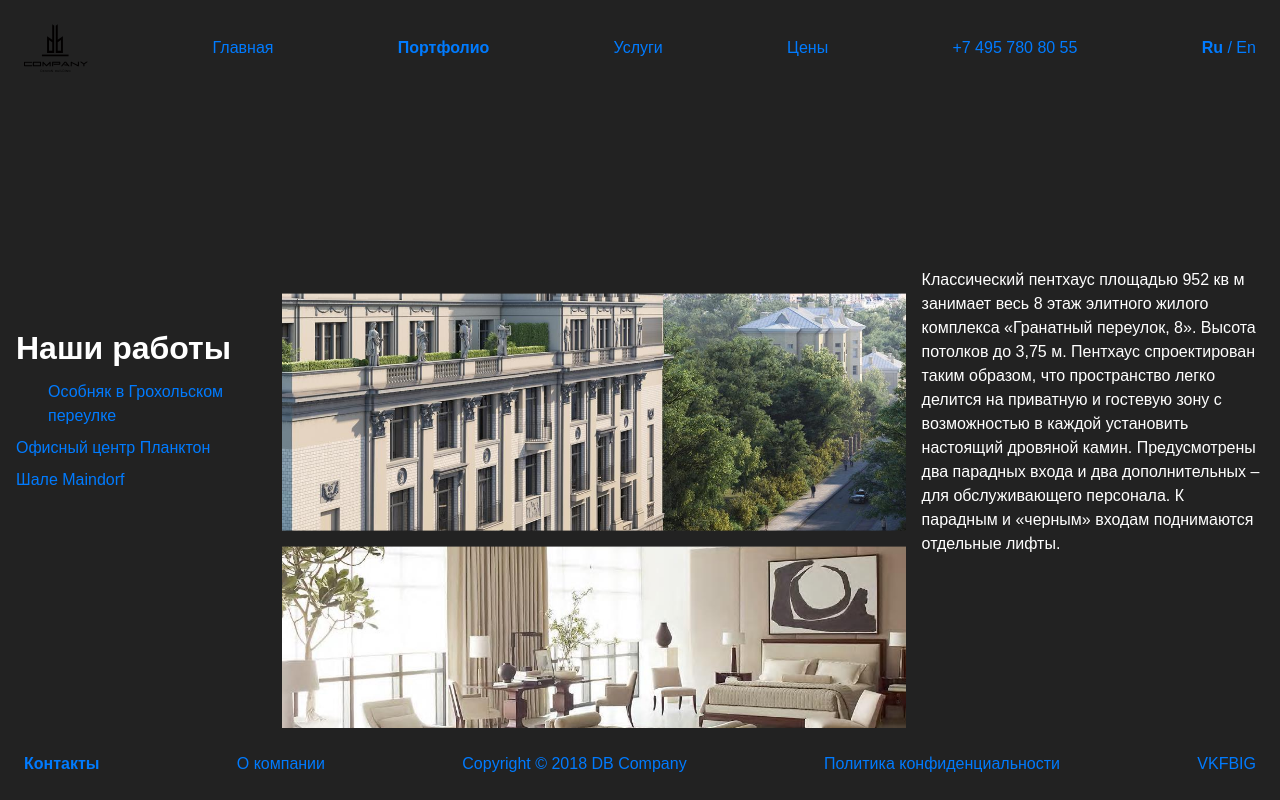
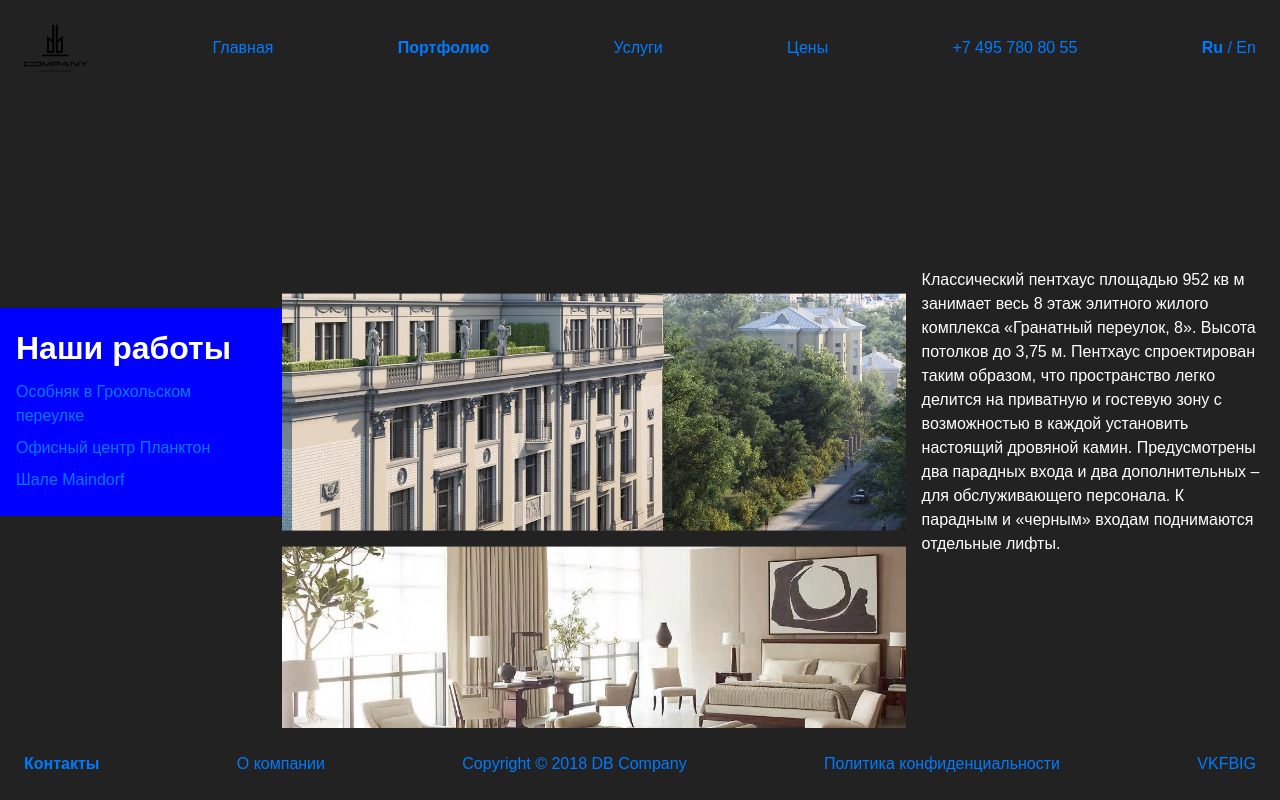
Before and after one commit to flipmotion/db, a React (Create React App) app: page /portfolio in a window 1280 px wide. Before the commit this address led to /portfolio#1. Built offline with nearby package versions, Linux system fonts and the light colour scheme.

Commit message:
Start switching to styled components!

```diff
--- a/package.json
+++ b/package.json
@@ -12,7 +12,8 @@
     "react-dom": "^16.3.2",
     "react-router-dom": "^4.2.2",
     "react-scripts": "1.1.4",
-    "react-transition-group": "^2.3.1"
+    "react-transition-group": "^2.3.1",
+    "styled-components": "^3.2.6"
   },
   "lint-staged": {
     "src/**/*.{js,jsx,json,css}": [
--- a/src/App.css
+++ b/src/App.css
@@ -2,6 +2,9 @@ body {
   margin: 0;
   padding: 0;
   font-family: sans-serif;
+  position: fixed;
+  height: 100vh;
+  width: 100vw;
 }
 
 .DBSite {
@@ -31,6 +34,7 @@ body {
   /* https://github.com/philipwalton/flexbugs#flexbug-1 */
   min-height: 0;
   min-width: 0;
+  position: relative;
 }
 
 .DBSite-Footer {
--- a/src/App.js
+++ b/src/App.js
@@ -4,22 +4,69 @@ import { Transition, TransitionGroup } from 'react-transition-group';
 
 import { portfolio } from './modules/content';
 
+import styled, { injectGlobal } from 'styled-components';
+
 import 'bootstrap/dist/css/bootstrap-reboot.css';
-import './App.css';
 
 import Header from './components/Header';
 import Footer from './components/Footer';
 
 import WelcomePage from './components/WelcomePage';
 import PortfolioPage from './components/PortfolioPage';
+import Services from './components/Services';
+import Prices from './components/Prices';
+
+const SiteContainer = styled.div`
+  display: flex;
+  background-color: #222;
+  color: white;
+  flex-direction: column;
+  height: 100vh;
+`;
+
+injectGlobal`
+  body {
+    margin: 0;
+    padding: 0;
+    font-family: sans-serif;
+    position: fixed;
+    height: 100vh;
+    width: 100vw;
+  }
+`;
+
+const HeaderArea = styled.div`
+  flex: none;
+  display: flex;
+`;
+
+const MainArea = styled.div`
+  display: flex;
+
+  /* flex: 1 1 auto => flex: 1 1 0 and height: 0, see
+  https://github.com/philipwalton/flexbugs/issues/197#issuecomment-378908438 */
+  flex: auto;
+  /* height: 0; */
+
+  /* otherwise min sizes are content dimensions */
+  /* https://github.com/philipwalton/flexbugs#flexbug-1 */
+  min-height: 0;
+  min-width: 0;
+  position: relative;
+`;
+
+const FooterArea = styled.div`
+  flex: none;
+  display: flex;
+`;
 
 const App = () => (
   <Router>
-    <div className="DBSite">
-      <div className="DBSite-Header">
+    <SiteContainer>
+      <HeaderArea>
         <Header />
-      </div>
-      <div className="DBSite-Body">
+      </HeaderArea>
+      <MainArea>
         <Route
           render={({ location }) => (
             <TransitionGroup component={null} appear>
@@ -38,21 +85,34 @@ const App = () => (
                     />
                     <Route
                       path="/portfolio"
-                      render={() => <PortfolioPage portfolio={portfolio} />}
+                      render={() => (
+                        <PortfolioPage
+                          portfolio={portfolio}
+                          animationState={animationState}
+                        />
+                      )}
                     />
-                    <Route path="/services" render={() => <p>services</p>} />
-                    <Route path="/prices" render={() => <p>prices</p>} />
+                    <Route
+                      path="/services"
+                      render={() => (
+                        <Services animationState={animationState} />
+                      )}
+                    />
+                    <Route
+                      path="/prices"
+                      render={() => <Prices animationState={animationState} />}
+                    />
                   </Switch>
                 )}
               </Transition>
             </TransitionGroup>
           )}
         />
-      </div>
-      <div className="DBSite-Footer">
+      </MainArea>
+      <FooterArea>
         <Footer />
-      </div>
-    </div>
+      </FooterArea>
+    </SiteContainer>
   </Router>
 );
 
--- a/src/components/CameraRoll/index.js
+++ b/src/components/CameraRoll/index.js
@@ -9,9 +9,8 @@ const CameraRoll = props => {
   return (
     <div className="CameraRoll" style={{ transform: `translateY(${offset}%)` }}>
       {props.images.map((image, index) => (
-        <Link to={`/portfolio#${index + 1}`}>
+        <Link key={index} to={`/portfolio#${index + 1}`}>
           <img
-            key={index}
             src={image}
             alt={'portfolio #' + index}
             className="CameraRoll-Image"
--- a/src/components/PortfolioPage/index.css
+++ b/src/components/PortfolioPage/index.css
@@ -7,6 +7,19 @@
   flex: 20;
   padding: 1rem;
   /* height: 30%; */
+  animation: all 1s;
+}
+
+.Portfolio-ListArea_entered {
+  opacity: 1;
+  animation: all 1s;
+  background-color: blue;
+}
+
+.Portfolio-ListArea_exiting,
+.Portfolio-ListArea_entering {
+  opacity: 0;
+  animation: all 1s;
 }
 
 .Portfolio-RollArea {
--- a/src/components/PortfolioPage/index.js
+++ b/src/components/PortfolioPage/index.js
@@ -11,13 +11,21 @@ import PortfolioDescription from '../PortfolioDescription';
 
 class Portfolio extends React.Component {
   render() {
-    const { titles, images, descriptions, current } = this.props;
+    const {
+      titles,
+      images,
+      descriptions,
+      current,
+      animationState
+    } = this.props;
 
     return (
       // sub-routing inside /portfolio: /portflio#1, /portflio##2 etc.
 
       <div className="Portfolio">
-        <div className="Portfolio-ListArea">
+        <div
+          className={`Portfolio-ListArea Portfolio-ListArea_${animationState}`}
+        >
           <PortfolioList titles={titles} current={current} />
         </div>
         <div className="Portfolio-RollArea">
@@ -36,16 +44,16 @@ class Portfolio extends React.Component {
 // a number in hash starts from 1, the corresponding current starts from 0,
 // so /portfolio#1 means portfolio[0]
 const PortfolioPage = props => {
-  const { portfolio } = props;
+  const { portfolio, animationState } = props;
   const titles = portfolio.map(el => el.title);
   const images = portfolio.map(el => el.images[0]);
   const descriptions = portfolio.map(el => el.description);
 
   return (
     <React.Fragment>
-      <Route exact path="/portfolio">
+      {/*       <Route exact path="/portfolio">
         <Redirect to="/portfolio#1" />
-      </Route>
+      </Route> */}
 
       <Route
         render={({ _, location }) => {
@@ -59,6 +67,7 @@ const PortfolioPage = props => {
               titles={titles}
               images={images}
               descriptions={descriptions}
+              animationState={animationState}
             />
           );
         }}
--- /dev/null
+++ b/src/components/Prices/index.js
@@ -0,0 +1,3 @@
+import React from 'react';
+
+export default props => <p>prices in {props.animationState}</p>;
--- /dev/null
+++ b/src/components/Services/index.js
@@ -0,0 +1,3 @@
+import React from 'react';
+
+export default props => <p>services in {props.animationState}</p>;
```
Also changed, not shown: 1 other file (tests, documents, lock files or other folders).
